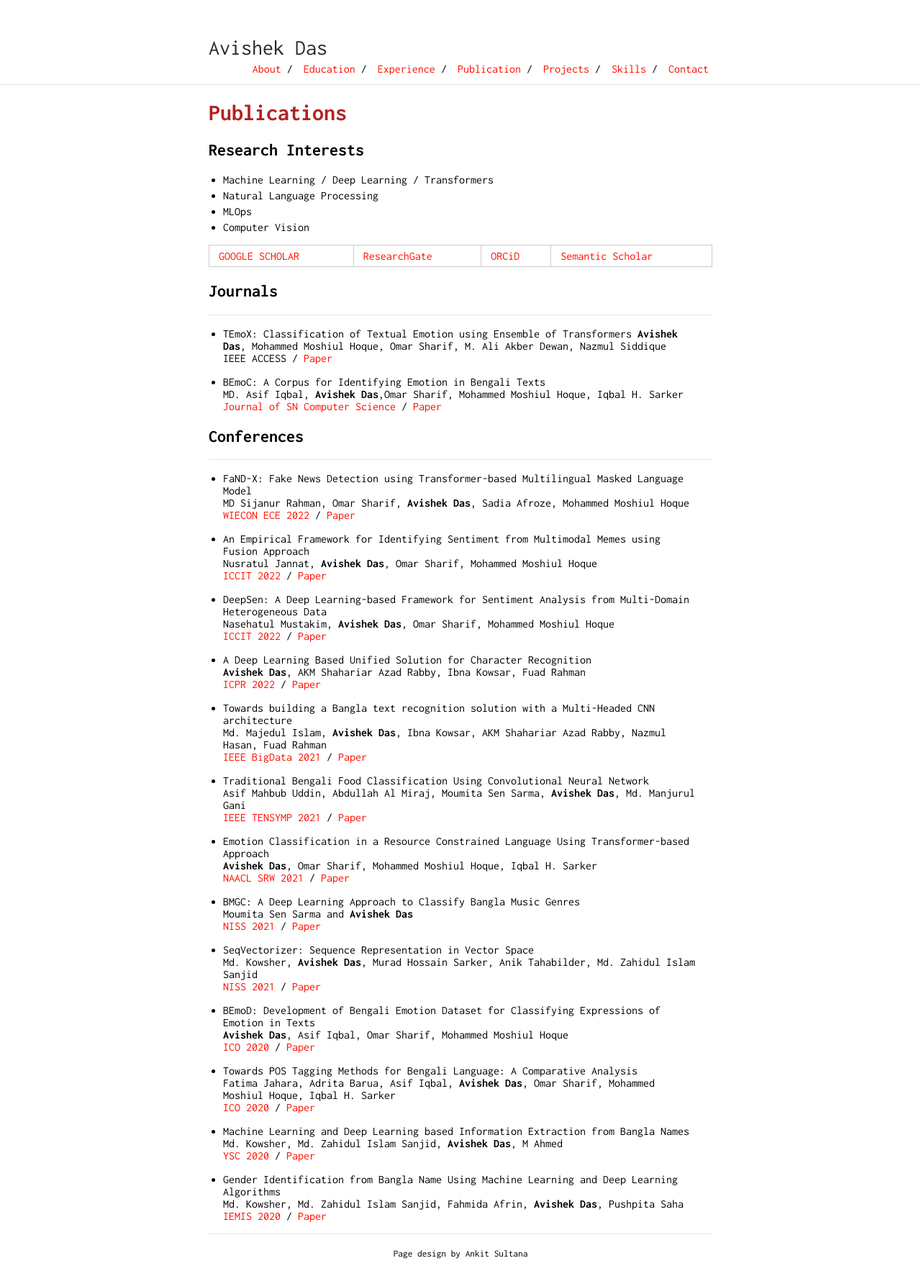
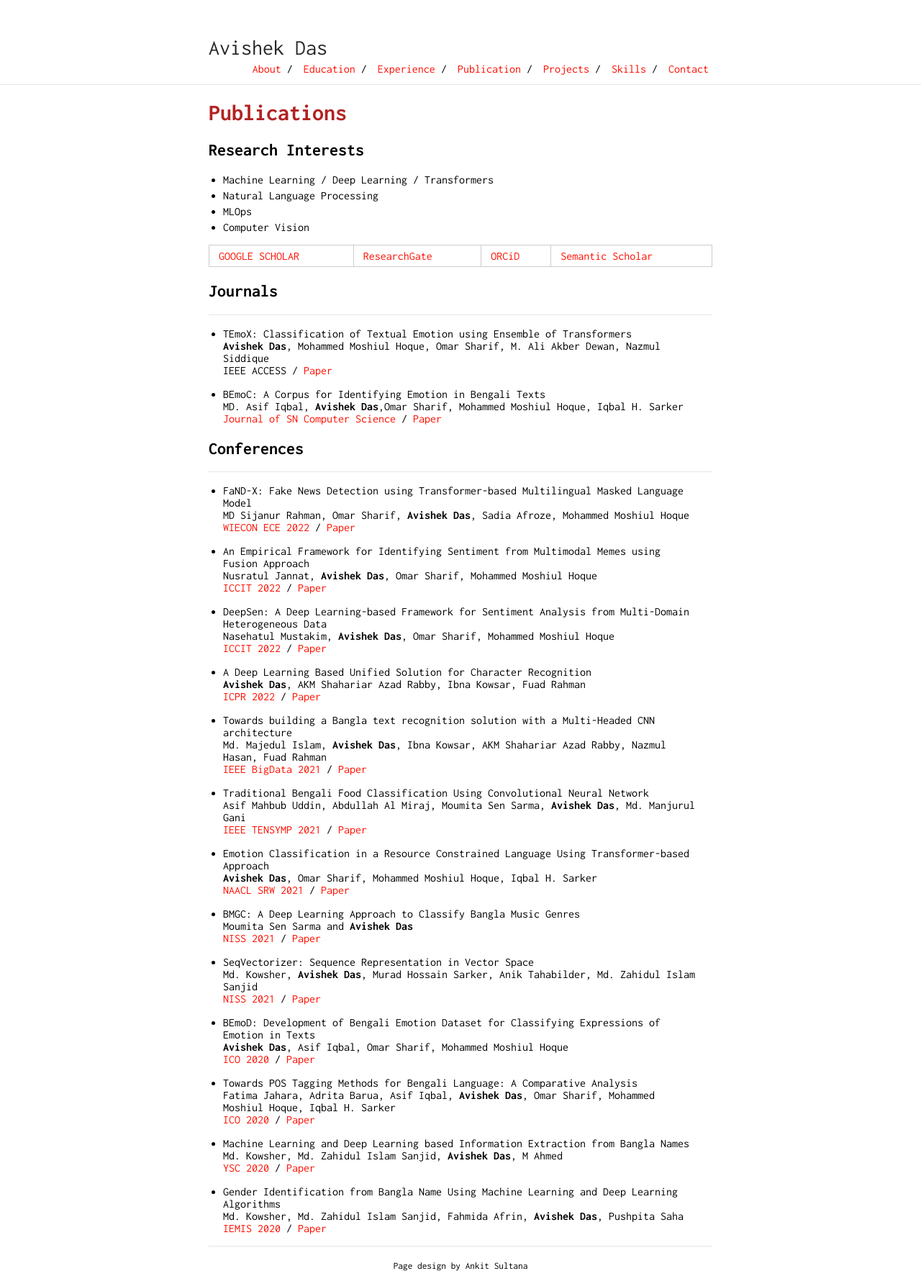
Before and after one commit to imtinan39/resume_template, a Jekyll site: the page built from publication.md, in a window 1280 px wide. Shown: the whole page at 72% size. Built offline with Jekyll 4.4.1, drawn with Linux system fonts in a browser that asks for light colours.

```diff
--- a/publication.md
+++ b/publication.md
@@ -15,7 +15,7 @@ layout: default
 
 ## Journals
 ---
-* TEmoX: Classification of Textual Emotion using Ensemble of Transformers
+* TEmoX: Classification of Textual Emotion using Ensemble of Transformers<br>
 **Avishek Das**, Mohammed Moshiul Hoque, Omar Sharif, M. Ali Akber Dewan, Nazmul Siddique<br>
 IEEE ACCESS / [Paper](https://ieeexplore.ieee.org/document/10264097)
 
```
